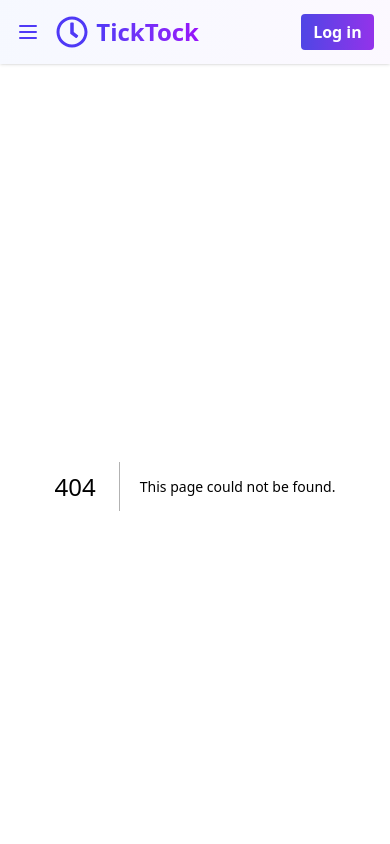
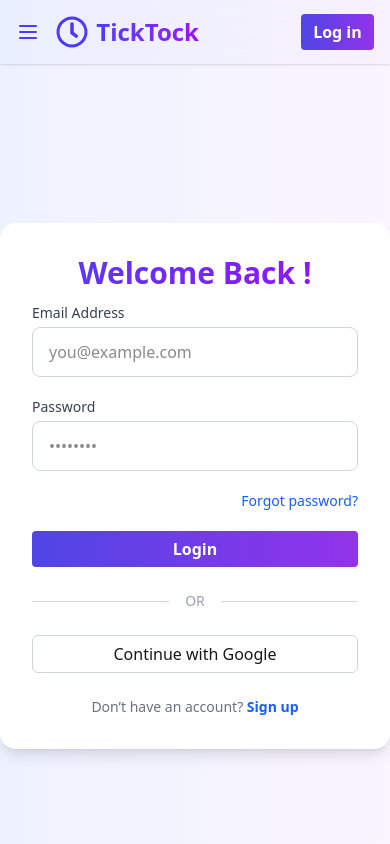
Before and after one commit to jahidhasansabbir/recipe-verse, a Next.js app: page /auth/log-in in a window 390 px wide. Before the commit this address had no page. Shown: the top 844 px of the page. Built offline with nearby package versions, Linux system fonts and the light colour scheme.

Commit message:
feat(login page):add responsive login page

```diff
--- a/package.json
+++ b/package.json
@@ -13,6 +13,7 @@
     "daisyui": "^5.0.50",
     "mongodb": "^6.18.0",
     "next": "15.5.0",
+    "next-auth": "^4.24.11",
     "node-fetch": "^3.3.2",
     "react": "19.1.0",
     "react-dom": "19.1.0",
--- /dev/null
+++ b/src/app/auth/log-in/page.jsx
@@ -0,0 +1,86 @@
+"use client";
+import React from "react";
+
+const LoginPage = () => {
+  return (
+    <div className="min-h-screen flex items-center justify-center ">
+      {/* Card */}
+      <div className="w-full max-w-md bg-white shadow-lg rounded-2xl p-8">
+        {/* Heading */}
+        <h2 className="text-3xl font-bold text-center gradient-text mb-3">
+          Welcome Back !
+        </h2>
+
+        {/* Form */}
+        <form className="space-y-5">
+          {/* Email */}
+          <div>
+            <label
+              htmlFor="email"
+              className="block text-sm font-medium text-gray-700 mb-1"
+            >
+              Email Address
+            </label>
+            <input
+              type="email"
+              id="email"
+              placeholder="you@example.com"
+              className="w-full px-4 py-3 rounded-lg border border-gray-300 focus:outline-none focus:ring-2 focus:ring-purple-600"
+            />
+          </div>
+
+          {/* Password */}
+          <div>
+            <label
+              htmlFor="password"
+              className="block text-sm font-medium text-gray-700 mb-1"
+            >
+              Password
+            </label>
+            <input
+              type="password"
+              id="password"
+              placeholder="••••••••"
+              className="w-full px-4 py-3 rounded-lg border border-gray-300 focus:outline-none focus:ring-2 focus:ring-purple-600"
+            />
+          </div>
+
+          {/* Remember + Forgot */}
+          <div className="flex items-center justify-end text-sm">
+            <a href="#" className="text-blue-600 hover:underline">
+              Forgot password?
+            </a>
+          </div>
+
+          {/* Submit Button */}
+          <button type="submit" className="w-full button">
+            Login
+          </button>
+        </form>
+
+        {/* Divider */}
+        <div className="flex items-center gap-4 my-6">
+          <hr className="flex-grow border-gray-300" />
+          <span className="text-sm text-gray-400">OR</span>
+          <hr className="flex-grow border-gray-300" />
+        </div>
+        <button className="w-full border border-gray-300 py-[6px] rounded-md hover:bg-gray-50 transition">
+          Continue with Google
+        </button>
+
+        {/* Register Link */}
+        <p className="mt-6 text-center text-gray-500 text-sm">
+          Don’t have an account?{" "}
+          <a
+            href="/register"
+            className="text-blue-600 font-semibold hover:underline"
+          >
+            Sign up
+          </a>
+        </p>
+      </div>
+    </div>
+  );
+};
+
+export default LoginPage;
--- a/src/app/components/Slider.jsx
+++ b/src/app/components/Slider.jsx
@@ -30,6 +30,7 @@
           src="/banner/banner-1.jpg"
           alt="Banner 1"
           width={1280}
+          priority={false}
           height={1500}
           className="w-full h-full object-cover"
         />
@@ -56,6 +57,7 @@
           alt="Banner 2"
           width={1280}
           height={1500}
+          priority={false}
           className="w-full h-full object-cover"
         />
         <div className="absolute inset-0 bg-black/50"></div>
@@ -76,6 +78,7 @@
           alt="Banner 3"
           width={1200}
           height={1500}
+          priority={false}
           className="w-full h-full object-cover"
         />
         <div className="absolute inset-0 bg-black/50"></div>
--- a/src/app/layout.js
+++ b/src/app/layout.js
@@ -1,8 +1,9 @@
+
 import { Geist, Geist_Mono } from "next/font/google";
 import "./globals.css";
 import Footer from "@/components/Footer";
 import Navbar from "@/components/Navbar";
-
+// import SessionWrapper from "@/components/SessionWrapper";
 const geistSans = Geist({
   variable: "--font-geist-sans",
   subsets: ["latin"],
@@ -21,6 +22,7 @@
 export default function RootLayout({ children }) {
   return (
     <html lang="en" data-theme="light">
+      {/* <SessionWrapper> */}
         <body
           className={`${geistSans.variable} ${geistMono.variable} antialiased bg-gradient-to-r from-indigo-50 to-purple-50 `}
         >
@@ -32,6 +34,7 @@
             <Footer />
           </footer>
         </body>
+      {/* </SessionWrapper> */}
     </html>
   );
 }
--- /dev/null
+++ b/src/components/LoginBtn.jsx
@@ -0,0 +1,7 @@
+"use client"
+import { signIn, signOut, useSession } from "next-auth/react"
+import Link from "next/link"
+
+export default function AuthButton() {
+ return <Link href="/auth/log-in" className="button">Log in</Link>
+}
--- a/src/components/Navbar.jsx
+++ b/src/components/Navbar.jsx
@@ -1,6 +1,7 @@
 import Link from "next/link";
 import React from "react";
 import { FaRegClock } from "react-icons/fa";
+import AuthButton from "./LoginBtn";
 
 const Navbar = () => {
   const links = (
@@ -68,9 +69,7 @@
 
         {/* Login button */}
         <div className="navbar-end">
-          <a href="#" className="button">
-            Log in
-          </a>
+          <AuthButton/>
         </div>
       </div>
     </nav>
--- /dev/null
+++ b/src/components/SessionWrapper.jsx
@@ -0,0 +1,7 @@
+"use client";
+
+import { SessionProvider } from "next-auth/react";
+
+export default function SessionWrapper({ children }) {
+  return <SessionProvider>{children}</SessionProvider>;
+}
```
Also changed, not shown: 1 other file (tests, documents, lock files or other folders). Lines whose indentation alone changed are shown as unchanged.
